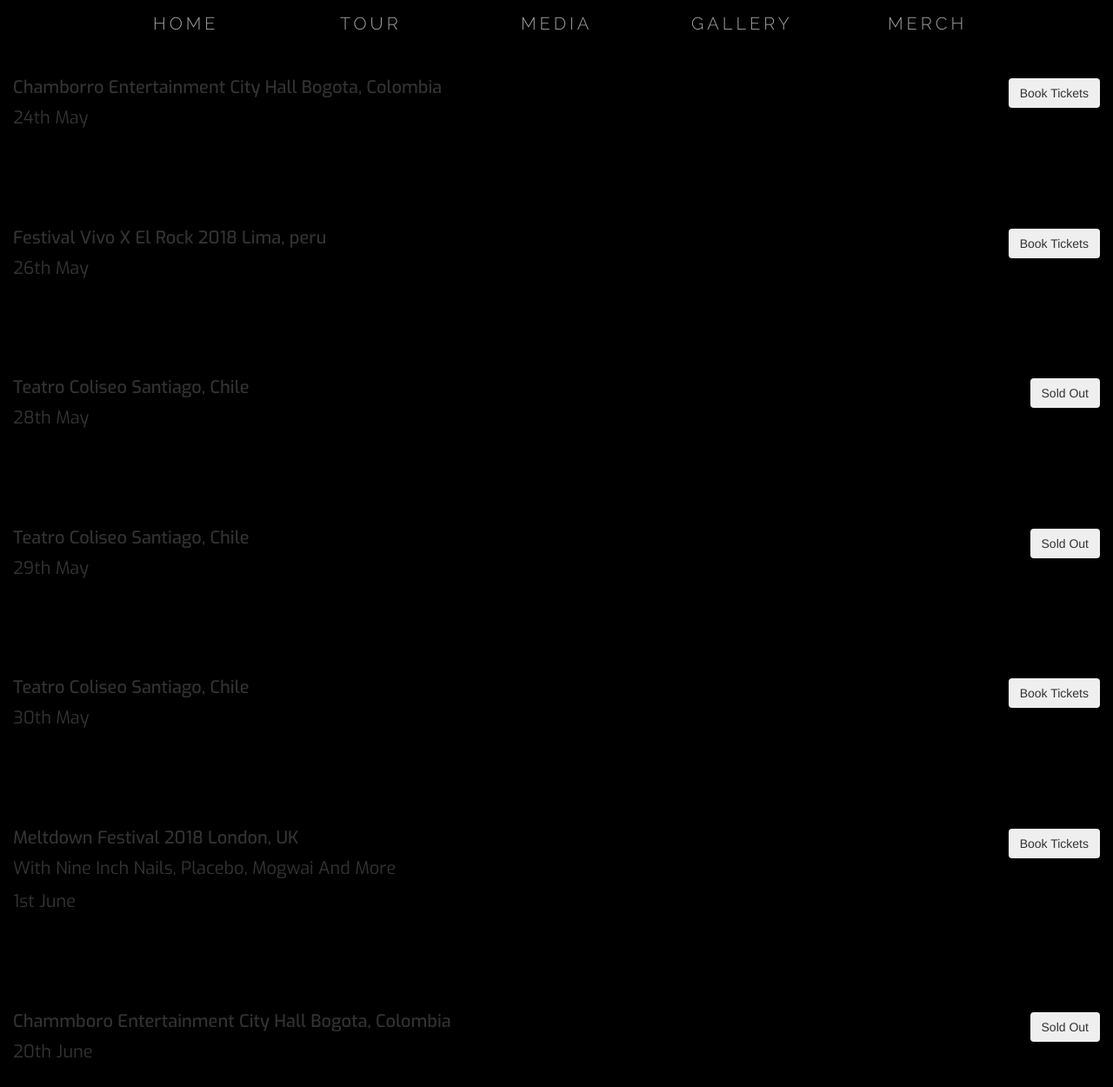
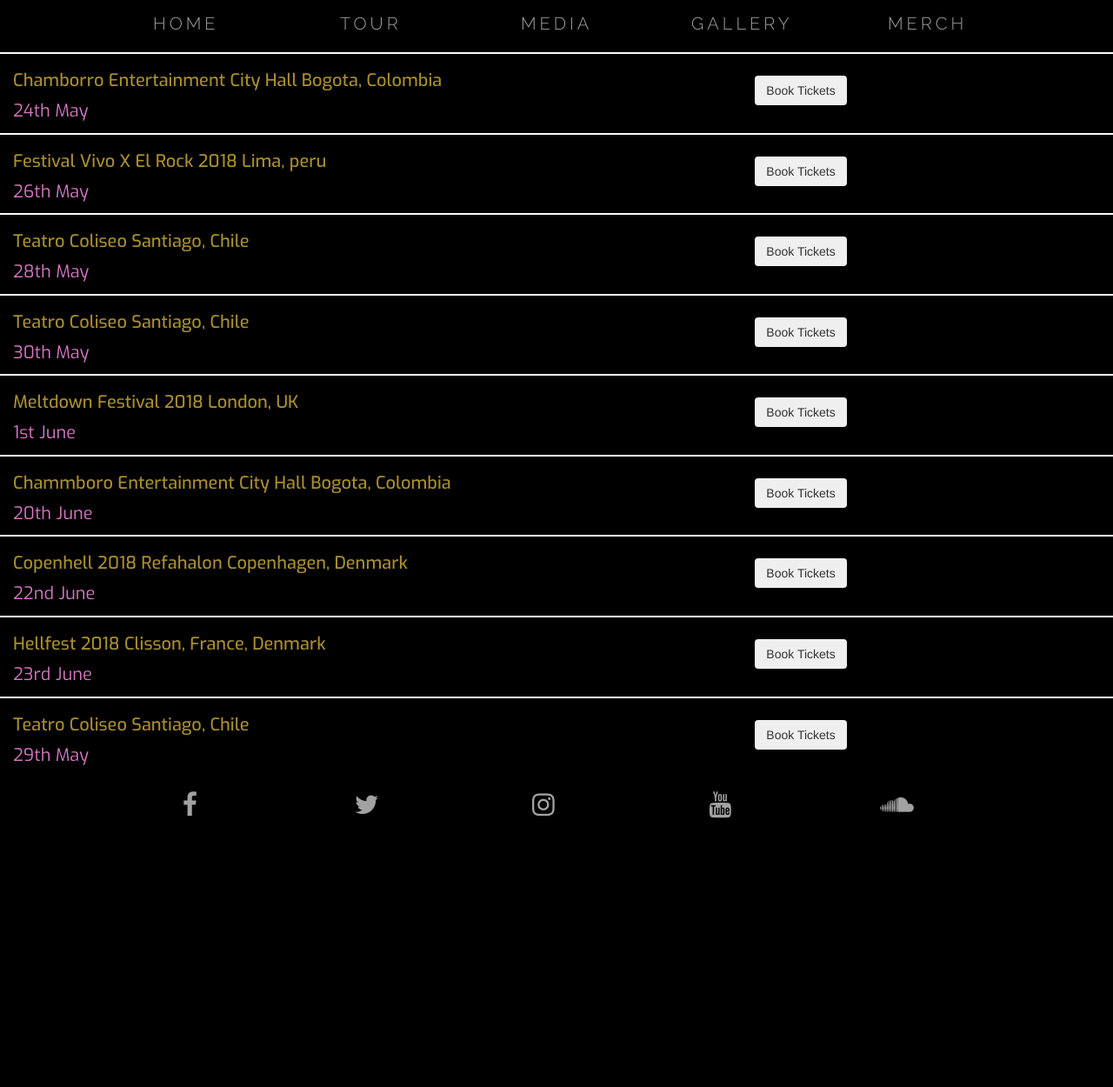
Before and after one commit to arrongriffin97/Milestone_Challenge_User_Centric, a plain HTML site: page tour.html in a window 1280 px wide. Shown: the top 1250 px of the page at 87% size. After the commit the page ends 963 px from the top, so only its background shows below. Drawn offline with nearby package versions, Linux system fonts and the light colour scheme.

Commit message:
initial commit

```diff
--- a/assets/css/style.css
+++ b/assets/css/style.css
@@ -1,17 +1,25 @@
 @import url('https://fonts.googleapis.com/css?family=Raleway:100,200,300,400,500,600,700|Exo:100,200,300,400,500,600,700');
 
-/*----------Background-Colors----------*/
+/*----------Colors----------*/
 
 body {
   background-color: #000;
 }
 
 .menu {
-  border-bottom: 2px solid transparent;
+  border-bottom: 1px solid snow;
 }
 
 .menu-item a  {
   color: #a2a2a2;
+}
+
+.banner {
+  border-bottom: 1px solid snow;
+}
+
+.bar-latest-news {
+  border-bottom: 1px solid snow;
 }
 
 .bar-latest-news span {
@@ -31,13 +39,27 @@ body {
   border: 2px solid transparent;
 }
 
-.tour-events {
-  border-bottom: 2px solid #000;
+/*tour.html*/
+
+.events-border {
+  border-top: 2px solid snow;
 }
 
 .footer-item i {
   color: #a2a2a2;
 }
+
+.events p {
+  color: #D478C1;
+}
+
+.events h1 {
+  color: #A88E2F;
+}
+
+/*media.html*/
+
+
 
 /*----------Text----------*/
 
@@ -65,17 +87,17 @@ body {
 
 /*tour.html*/
 
-.tour-events p {
+.events h1 {
   font-family: "exo";
   font-size: 20px;
 }
 
-.tour-events h1 {
+.events p {
   font-family: "exo";
   font-size: 20px;
 }
 
-/*recurring*/
+/*media.html*/
 
 /*menu*/
 
@@ -113,12 +135,12 @@ body {
   padding: 0;
 }
 
-.bar-music {
-  padding: 0;
+.latest-news {
+  padding-top: 40px;
 }
 
-.music {
-  padding: 0;
+.twitter {
+  padding-top: 5px;
 }
 
 .index-content {
@@ -131,12 +153,19 @@ body {
 
 /*tour.html*/
 
-.tour-events {
-  margin-top: 90px;
-  margin-bottom: 30px;
-  padding-bottom: 10px;
+.tour-content {
+  margin-top: 60px;
 }
 
+.col-button {
+  padding-top: 25px;
+}
+
+/*media.html*/
+
+.media-content {
+  margin-top: 60px;
+}
 
 /*----------Sizing----------*/
 
@@ -154,26 +183,42 @@ body {
   width: 70%;
 }
 
-.music {
+.twitter {
   width: 30%;
+  height: 400px;
+}
+
+.well {
+  max-height: 400px;
 }
 
 /*tour.html*/
+
+.tour-events {
+  min-height: 80px;
+}
+
+.tour-events-ft {
+  min-height: 100px;
+}
+
+/*media.html*/
+
+.media-content {
+  height: 620px;
+}
 
 /*----------Styling----------*/
 
 
 /*index.html*/
 
-
 .bar-latest-news {
   text-decoration: none;
   text-align: center;
 }
 
-
-
-/*tour.html*/
+/*media.html*/
 
 
 /*----------Banner----------*/
--- a/tour.html
+++ b/tour.html
@@ -12,76 +12,108 @@
 
     <header class="container-fluid">
         <div class="row menu" style="position:fixed">
-            <div class="col-xs-2 col-xs-offset-1 ui-menu-color menu-item" align="center"><a href="index.html" class="hvr-shadow menu-home"><span>Home</span></a></div>
-            <div class="col-xs-2 ui-menu-color menu-item" align="center"><a href="tour.html" class="hvr-shadow menu-tour"><span>Tour</span></a></div>
-            <div class="col-xs-2 ui-menu-color menu-item" align="center"><a href="media.html" class="hvr-shadow menu-media"><span>Media</span></a></div>
-            <div class="col-xs-2 ui-menu-color menu-item" align="center"><a href="gallery.html" class="hvr-shadow menu-gallery"><span>Gallery</span></a></div>
-            <div class="col-xs-2 ui-menu-color menu-item" align="center"><a href="about.html" class="hvr-shadow menu-merch"><span>Merch</span></a></div>
+            <div class="col-xs-2 col-xs-offset-1 ui-menu-color menu-item" align="center"><a href="index.html" class="hvr-grow menu-home"><span>Home</span></a></div>
+            <div class="col-xs-2 ui-menu-color menu-item" align="center"><a href="tour.html" class="hvr-grow menu-tour"><span>Tour</span></a></div>
+            <div class="col-xs-2 ui-menu-color menu-item" align="center"><a href="media.html" class="hvr-grow menu-media"><span>Media</span></a></div>
+            <div class="col-xs-2 ui-menu-color menu-item" align="center"><a href="gallery.html" class="hvr-grow menu-gallery"><span>Gallery</span></a></div>
+            <div class="col-xs-2 ui-menu-color menu-item" align="center"><a href="about.html" class="hvr-grow menu-merch"><span>Merch</span></a></div>
         </div>
       </header>
 
-<section class="container-fluid">
-
-  <div class="tour-events">
-    <button type="button" class="btn pull-right" id="right-panel-link" href="location.href = http://vive.tuboleta.com/shows/show.aspx?sh=DEFTONES18;"target="_none">Book Tickets</button>
+    <section class="container-fluid tour-content">
+        <div class="row tour-events">
+            <div class="col-xs-8 events events-border">
                   <h1>Chamborro Entertainment City Hall Bogota, Colombia</h1>
                   <p>24th May</p>
             </div>
+                <div class="col-xs-4 col-button events-border">
+                      <button type="button" class="btn" display="inline-block">Book Tickets</button>
+                    </div>
+        </div>
 
-  <div class="tour-events">
-      <button type="button" class="btn pull-right" id="right-panel-link" href="location.href = http://www.songkick.com/festivals/1002058-vivo-x-el-rock/id/33375579-festival-vivo-x-el-rock-2018?utm_source=46422&utm_medium=partner;"target="_none">Book Tickets</button>
+        <div class="row tour-events">
+            <div class="col-xs-8 events events-border">
                 <h1>Festival Vivo X El Rock 2018 Lima, peru</h1>
                 <p>26th May</p>
             </div>
+                <div class="col-xs-4 col-button events-border">
+                      <button type="button" class="btn" display="inline-block">Book Tickets</button>
+                    </div>
+        </div>
 
-    <div class="tour-events">
-        <button type="button" class="btn pull-right" id="right-panel-link">Sold Out</button>
+        <div class="row tour-events">
+            <div class="col-xs-8 events events-border">
                 <h1>Teatro Coliseo Santiago, Chile</h1>
                 <p>28th May</p>
             </div>
+                <div class="col-xs-4 col-button events-border">
+                      <button type="button" class="btn" display="inline-block">Book Tickets</button>
+                    </div>
+        </div>
 
-    <div class="tour-events">
-      <button type="button" class="btn pull-right" id="right-panel-link">Sold Out</button>
+        <div class="row tour-events">
+            <div class="col-xs-8 events events-border">
+                <h1>Teatro Coliseo Santiago, Chile</h1>
+                <p>30th May</p>
+            </div>
+                <div class="col-xs-4 col-button events-border">
+                      <button type="button" class="btn" display="inline-block">Book Tickets</button>
+                    </div>
+        </div>
+
+        <div class="row tour-events">
+            <div class="col-xs-8 events events-border">
+                <h1>Meltdown Festival 2018 London, UK</h1>
+                <p>1st June</p>
+            </div>
+                <div class="col-xs-4 col-button events-border">
+                      <button type="button" class="btn" display="inline-block">Book Tickets</button>
+                    </div>
+        </div>
+
+        <div class="row tour-events">
+            <div class="col-xs-8 events events-border">
+                <h1>Chammboro Entertainment City Hall Bogota, Colombia</h1>
+                <p>20th June</p>
+            </div>
+                <div class="col-xs-4 col-button events-border">
+                      <button type="button" class="btn" display="inline-block">Book Tickets</button>
+                    </div>
+        </div>
+
+        <div class="row tour-events">
+            <div class="col-xs-8 events events-border">
+                <h1>Copenhell 2018 Refahalon Copenhagen, Denmark</h1>
+                <p>22nd June</p>
+            </div>
+                <div class="col-xs-4 col-button events-border">
+                      <button type="button" class="btn" display="inline-block">Book Tickets</button>
+                    </div>
+        </div>
+
+        <div class="row tour-events">
+            <div class="col-xs-8 events events-border">
+                <h1>Hellfest 2018 Clisson, France, Denmark</h1>
+                <p>23rd June</p>
+            </div>
+                <div class="col-xs-4 col-button events-border">
+                      <button type="button" class="btn" display="inline-block">Book Tickets</button>
+                    </div>
+        </div>
+
+        <div class="row tour-events">
+            <div class="col-xs-8 events events-border">
                 <h1>Teatro Coliseo Santiago, Chile</h1>
                 <p>29th May</p>
             </div>
-
-    <div class="tour-events">
-      <button type="button" class="btn pull-right" id="right-panel-link" href="location.href = https://www.puntoticket.com/evento/Deftones;"target="_none">Book Tickets</button>
-     <h1>Teatro Coliseo Santiago, Chile</h1>
-     <p>30th May</p>
+                <div class="col-xs-4 col-button events-border">
+                      <button type="button" class="btn" display="inline-block">Book Tickets</button>
                     </div>
-
-    <div class="tour-events">
-      <button type="button" class="btn pull-right" id="right-panel-link" href="location.href = http://www.ticketportal.com.ar/;"target="_none">Book Tickets</button>
-     <h1>Meltdown Festival 2018 London, UK</h1>
-     <p>With Nine Inch Nails, Placebo, Mogwai And More</p>
-     <p>1st June</p>
-     </div>
-
-     <div class="tour-events">
-        <button type="button" class="btn pull-right" id="right-panel-link">Sold Out</button>
-       <h1>Chammboro Entertainment City Hall Bogota, Colombia</h1>
-       <p>20th June</p>
-       </div>
-
-       <div class="tour-events">
-          <button type="button" class="btn pull-right" id="right-panel-link" href="location.href = http://www.songkick.com/festivals/49231-copenhell/id/32196454-copenhell-2018?utm_source=46422&utm_medium=partner;"target="_none">Book Tickets</button>
-         <h1>Copenhell 2018 Refahalon Copenhagen, Denmark</h1>
-         <p>22nd June</p>
-         </div>
-
-         <div class="tour-events">
-            <button type="button" class="btn pull-right" id="right-panel-link">Sold Out</button>
-           <h1>Hellfest 2018 Clisson, France, Denmark</h1>
-           <p>With Rise Against, Avenged Sevenfold</p>
-           <p>23rd June</p>
         </div>
 
               </section>
-
     <footer class="container-fluid">
-  <div class="row">
+    <div class="row col-xs-12">
     <div class="col-xs-2 col-xs-offset-1 footer-item" align="center"><a target="_blank"><i class="fa fa-facebook"></i></a></li></div>
     <div class="col-xs-2 footer-item" align="center"><a target="_blank"><i class="fa fa-twitter"></i></a></li></div>
     <div class="col-xs-2 footer-item" align="center"><a target="_blank"><i class="fa fa-instagram"></i></a></li></div>
```
Also changed, not shown: Media.html (+16 -0 lines), index.html (+3 -3 lines). Lines whose indentation alone changed are shown as unchanged.
